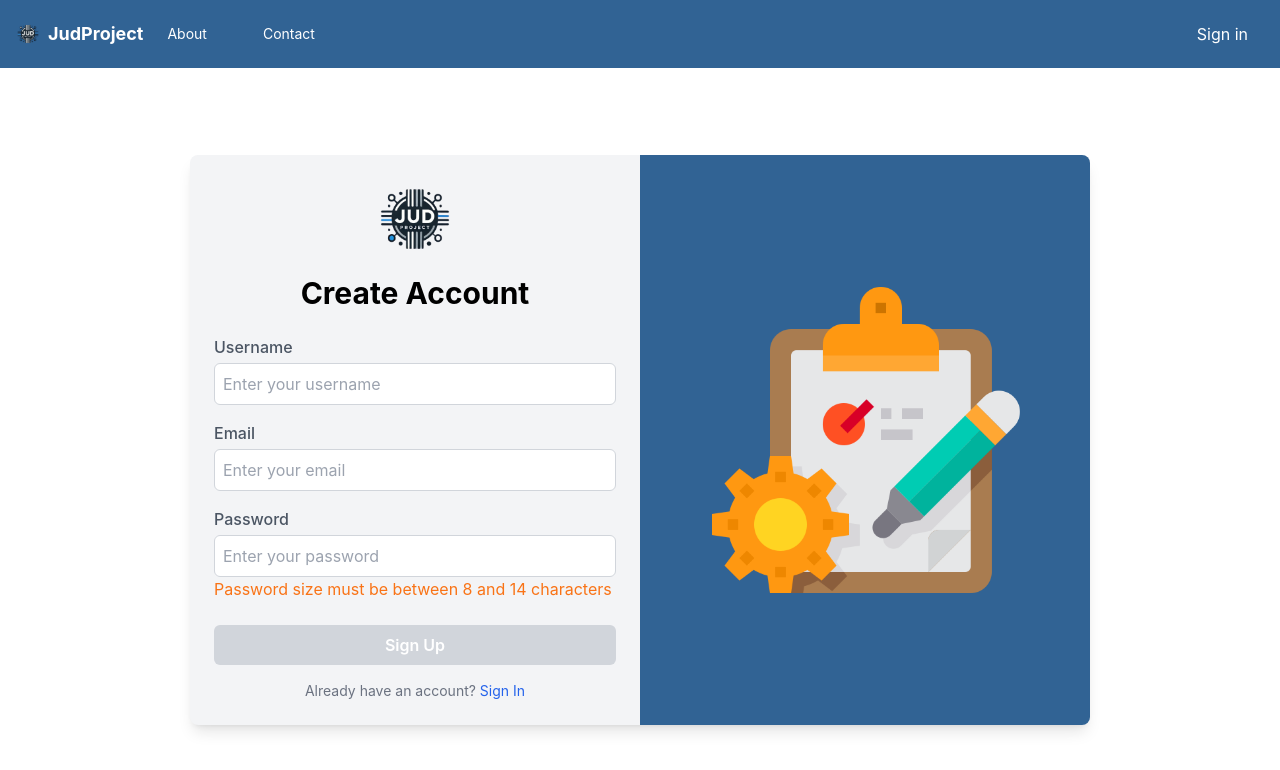
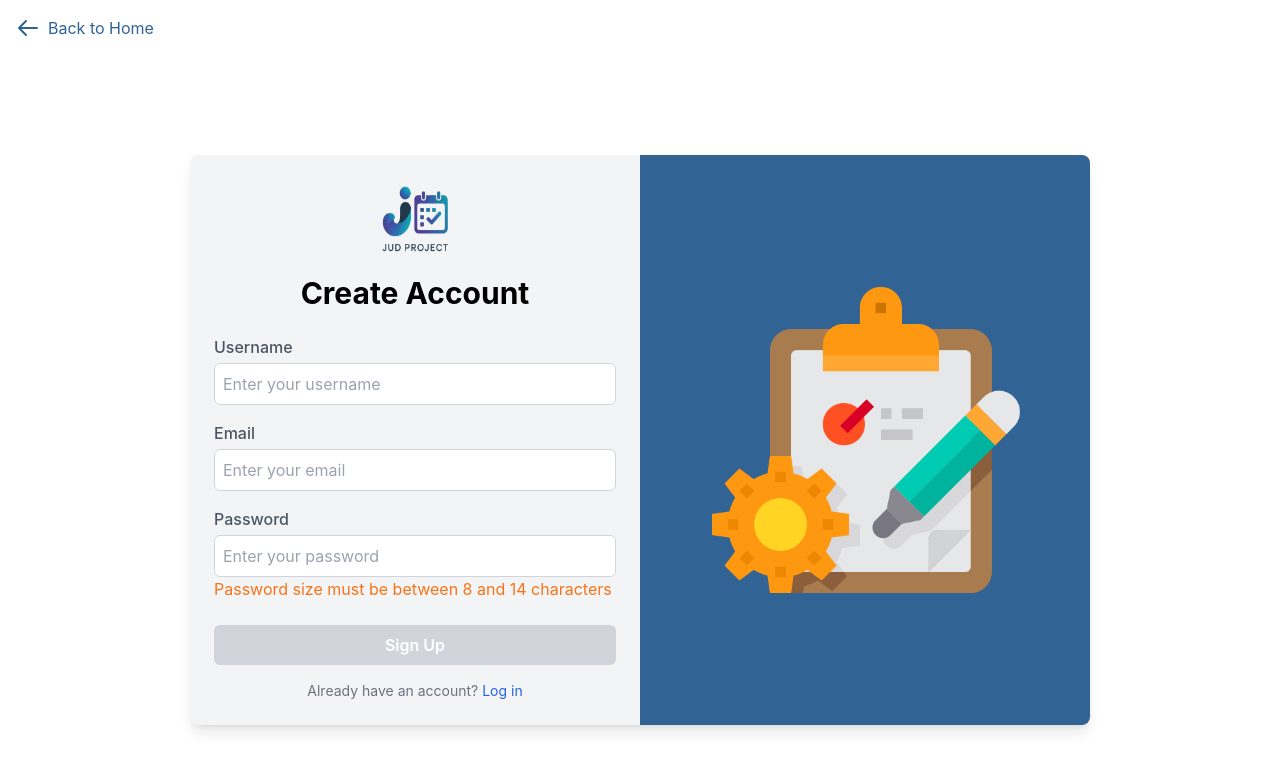
Before and after one commit to isPetch/judproject-frontend, a Vue app: page /signup in a window 1280 px wide. Shown: the top 770 px of the page. Built offline with nearby package versions, Linux system fonts and the light colour scheme.

Commit message:
edit Logo

```diff
--- a/src/components/NavBar.vue
+++ b/src/components/NavBar.vue
@@ -111,10 +111,10 @@ onMounted(() => {
       <div class="flex justify-between items-center">
         <!-- Logo and Brand -->
         <div class="flex items-center space-x-2">
-          <div class="relative group">
-            <img src="../components/image/jubproject.png" alt="JudProject Logo"
+          <div class="relative group bg-white p-1 rounded-lg">
+            <img src="../components/image/jubprojectLogo.png" alt="JudProject Logo"
                 class="h-10 w-10 transition-transform duration-300 group-hover:scale-110" />
-            <div class="absolute -bottom-1 left-0 w-full h-0.5 bg-white scale-x-0 group-hover:scale-x-100 transition-transform duration-300"></div>
+            <div class="absolute -bottom-1 left-0 w-full h-0.5 bg-blue-800 scale-x-0 group-hover:scale-x-100 transition-transform duration-300"></div>
           </div>
           <span class="text-lg font-bold text-white hidden md:block">JudProject</span>
         </div>
--- a/src/views/Login.vue
+++ b/src/views/Login.vue
@@ -43,30 +43,33 @@ const handleLogin = async () => {
     alert('Login failed: ' + (error.response?.data?.message || 'An error occurred'));
   }
 };
+
+const goBack = () => {
+  router.push('/');
+};
 </script>
 
 <template>
     <div class="w-screen h-screen bg-white flex flex-col">
-  <nav class="fixed top-0 left-0 w-full z-50 text-white p-4 flex justify-between items-center" style="background-color: #316394;">
-    <div class="flex flex-row space-x-6 items-center">
-      <div class="flex items-center space-x-2">
-        <img src="../components/image/jubproject.png" alt="JudProject Logo" class="h-6 w-6" />
-        <span class="text-lg font-bold">JudProject</span>
-     <div class="text-sm flex space-x-6">
-          <a href="#" class="px-4 py-2 relative transition duration-300 hover:text-white after:absolute after:left-0 after:bottom-0 after:w-full after:h-1 after:bg-gradient-to-r after:from-blue-400 after:to-gray-200 after:scale-x-0 hover:after:scale-x-90 after:transition-transform after:duration-300">About</a>
-          <a href="#" class="px-4 py-2 relative transition duration-300 hover:text-white after:absolute after:left-0 after:bottom-0 after:w-full after:h-1 after:bg-gradient-to-r after:from-blue-400 after:to-gray-200 after:scale-x-0 hover:after:scale-x-90 after:transition-transform after:duration-300">Contact</a>
-        </div>
+    <div class="absolute top-4 left-4">
+      <button
+        @click="goBack"
+        class="flex items-center text-[#316394] hover:text-blue-800 transition duration-300"
+      >
+        <svg xmlns="http://www.w3.org/2000/svg" class="h-6 w-6 mr-2" fill="none" viewBox="0 0 24 24" stroke="currentColor">
+          <path stroke-linecap="round" stroke-linejoin="round" stroke-width="2" d="M10 19l-7-7m0 0l7-7m-7 7h18" />
+        </svg>
+        Back to Home
+      </button>
     </div>
-    </div>
-    </nav>
-    <div class="flex flex-grow justify-center items-center  pt-20">
+    <div class="flex flex-grow justify-center items-center pt-20">
       <div class="flex bg-gray-100 shadow-lg rounded-lg overflow-hidden max-w-4xl w-full">
         <div class="w-1/2 bg-[#316394] p-8 flex justify-center items-center">
           <img src="../components/image/clipboard.png" class="max-w-full h-auto" />
         </div>
         <div class="w-1/2 p-8">
           <div class="text-center">
-            <img src="../components/image/jubproject.png" class="h-20 mx-auto mb-10" />
+            <img src="../components/image/jubprojectLogo.png" class="h-20 mx-auto mb-10" />
             <h2 class="text-3xl font-semibold">Welcome Back</h2>
           </div>
           <div class="mt-6">
@@ -88,7 +91,6 @@ const handleLogin = async () => {
       </div>
     </div>
     </div>
-
 </template>
 
 <style scoped>
--- a/src/views/SignUp.vue
+++ b/src/views/SignUp.vue
@@ -86,31 +86,31 @@ const preventSpacebar = (event) => {
         event.preventDefault(); // Prevent spacebar at the beginning of input
     }
 };
+
+const goBack = () => {
+  router.push('/');
+};
 </script>
 <template>
 <div class="w-screen h-screen bg-white flex flex-col">
-  <nav class="fixed top-0 left-0 w-full z-50 text-white p-4 flex justify-between items-center" style="background-color: #316394;">
-    <div class="flex flex-row items-center space-x-6">
-      <div class="flex items-center space-x-2">
-      <img src="../components/image/jubproject.png" alt="JudProject Logo" class="h-6 w-6" />
-      <span class="text-lg font-bold">JudProject</span>
-      <div class="text-sm flex space-x-6">
-        <a href="#" class="px-4 py-2 relative transition duration-300 hover:text-white after:absolute after:left-0 after:bottom-0 after:w-full after:h-1 after:bg-gradient-to-r after:from-blue-400 after:to-gray-200 after:scale-x-0 hover:after:scale-x-90 after:transition-transform after:duration-300">About</a>
-        <a href="#" class="px-4 py-2 relative transition duration-300 hover:text-white after:absolute after:left-0 after:bottom-0 after:w-full after:h-1 after:bg-gradient-to-r after:from-blue-400 after:to-gray-200 after:scale-x-0 hover:after:scale-x-90 after:transition-transform after:duration-300">Contact</a>
-      </div>
+  <div class="absolute top-4 left-4">
+      <button
+        @click="goBack"
+        class="flex items-center text-[#316394] hover:text-blue-800 transition duration-300"
+      >
+        <svg xmlns="http://www.w3.org/2000/svg" class="h-6 w-6 mr-2" fill="none" viewBox="0 0 24 24" stroke="currentColor">
+          <path stroke-linecap="round" stroke-linejoin="round" stroke-width="2" d="M10 19l-7-7m0 0l7-7m-7 7h18" />
+        </svg>
+        Back to Home
+      </button>
     </div>
-    </div>
-    <div class="ml-auto">
-      <a href="/login" class="text-white px-4 py-2 relative transition duration-300 hover:text-white after:absolute after:left-0 after:bottom-0 after:w-full after:h-1 after:bg-gradient-to-r after:from-blue-400 after:to-gray-200 after:scale-x-0 hover:after:scale-x-90 after:transition-transform after:duration-300">Sign in</a>
-    </div>
-  </nav>
     <!-- Main Content -->
     <div class="flex flex-grow justify-center items-center pt-20">
       <div class="bg-gray-100 w-[900px] flex shadow-lg rounded-lg overflow-hidden">
         <!-- Left Side: Form -->
         <div class="w-1/2 p-6 flex flex-col">
           <div class="flex justify-center mb-4">
-            <img src="../components/image/jubproject.png" class="w-20 h-20" />
+            <img src="../components/image/jubprojectLogo.png" class="w-20 h-20" />
           </div>
           <h2 class="text-3xl font-bold text-center mb-6">Create Account</h2>
           <div class="space-y-4">
@@ -170,7 +170,7 @@ const preventSpacebar = (event) => {
     ' bg-[#316394] text-black': isFieldAdd
   }"
   @click="addUser(addNewUser)">Sign Up</button>
-          <p class="text-center text-sm text-gray-500 mt-4">Already have an account? <router-link to="/login" class="text-blue-600">Sign In</router-link></p>
+          <p class="text-center text-sm text-gray-500 mt-4">Already have an account? <router-link to="/login" class="text-blue-600">Log in</router-link></p>
         </div>
 
         <!-- Right Side: Image -->
```
